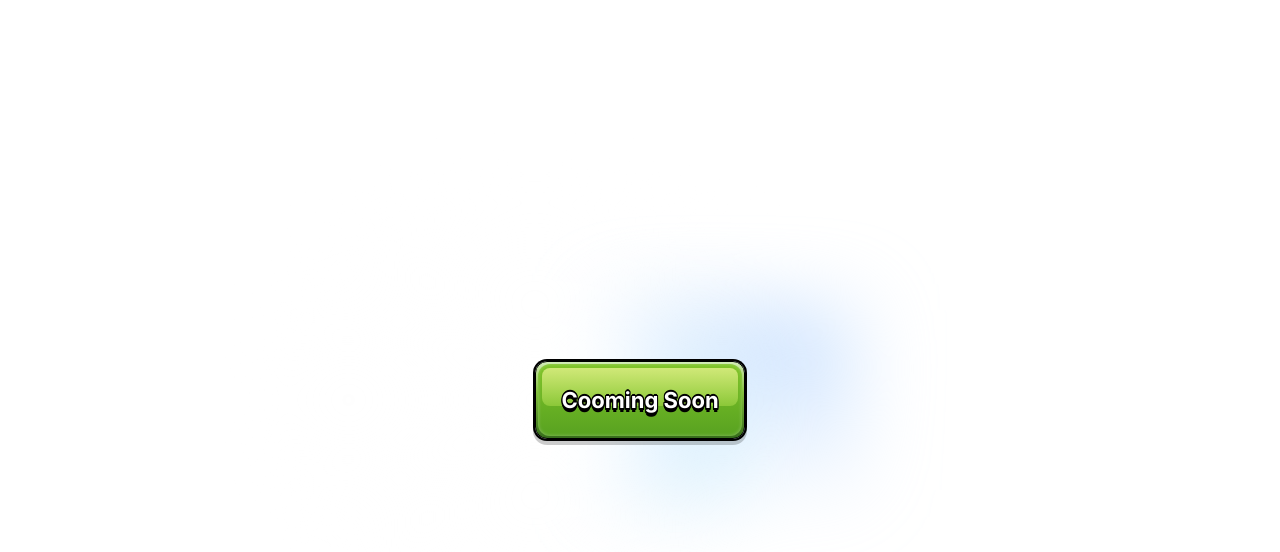
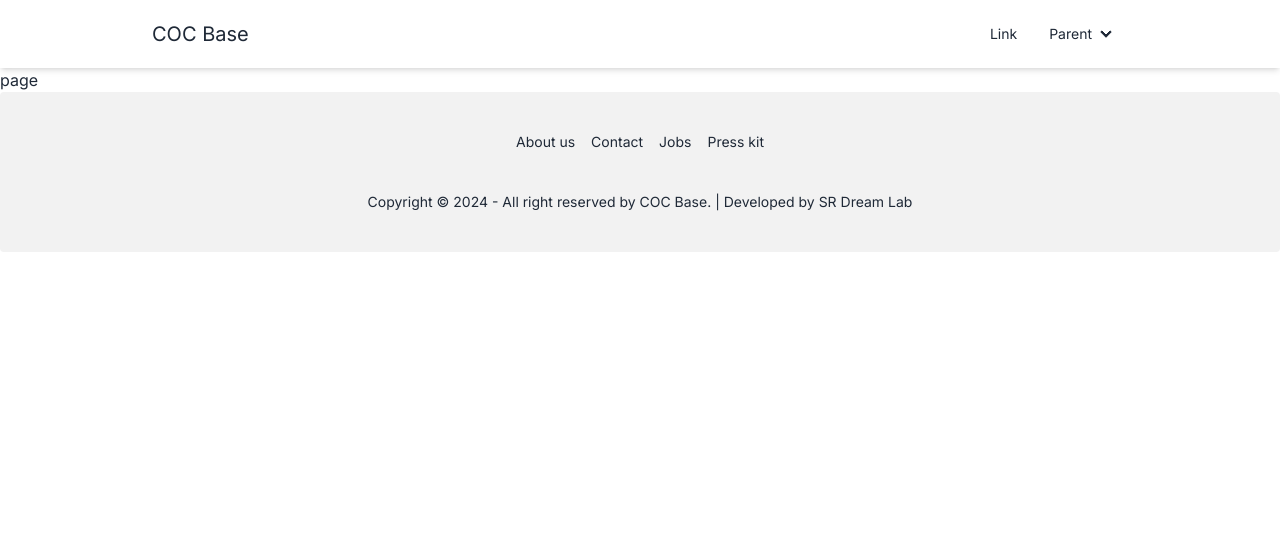
Before and after one commit to wapborhan/coc-base, a Next.js app: page / in a window 1280 px wide. Shown: the top 552 px of the page. Built offline with nearby package versions, Linux system fonts and the light colour scheme.

Commit message:
Header and Footer Setup

```diff
--- /dev/null
+++ b/src/app/(WithLayoot)/layout.js
@@ -0,0 +1,15 @@
+import Footer from "@/components/footer/Footer";
+import Header from "@/components/header/Header";
+import React from "react";
+
+const layout = ({ children }) => {
+  return (
+    <div>
+      <Header />
+      {children}
+      <Footer />
+    </div>
+  );
+};
+
+export default layout;
--- /dev/null
+++ b/src/app/(WithLayoot)/page.js
@@ -0,0 +1,7 @@
+import React from "react";
+
+const page = () => {
+  return <div>page</div>;
+};
+
+export default page;
--- a/src/app/layout.js
+++ b/src/app/layout.js
@@ -4,7 +4,7 @@ import "./globals.css";
 const inter = Inter({ subsets: ["latin"] });
 
 export const metadata = {
-  title: "Create Next App",
+  title: "COC Base",
   description: "Generated by create next app",
 };
 
--- /dev/null
+++ b/src/components/footer/Footer.jsx
@@ -0,0 +1,25 @@
+import Link from "next/link";
+import React from "react";
+
+const Footer = () => {
+  return (
+    <footer className="footer footer-center p-10 bg-base-200 text-base-content rounded">
+      <nav className="grid grid-flow-col gap-4">
+        <a className="link link-hover">About us</a>
+        <a className="link link-hover">Contact</a>
+        <a className="link link-hover">Jobs</a>
+        <a className="link link-hover">Press kit</a>
+      </nav>
+
+      <aside>
+        <p>
+          Copyright © {new Date().getFullYear()} - All right reserved by COC
+          Base. | Developed by{" "}
+          <Link href="http://www.srdreamlab.com">SR Dream Lab</Link>
+        </p>
+      </aside>
+    </footer>
+  );
+};
+
+export default Footer;
--- /dev/null
+++ b/src/components/header/Header.jsx
@@ -0,0 +1,33 @@
+const Header = () => {
+  return (
+    <div className="navbar bg-base-100 shadow-md">
+      <div className="container lg:mx-36 md:mx-16 mx-0">
+        <div className="flex-1">
+          <a className="text-xl">COC Base</a>
+        </div>
+        <div className="flex-none">
+          <ul className="menu menu-horizontal px-1">
+            <li>
+              <a>Link</a>
+            </li>
+            <li>
+              <details>
+                <summary>Parent</summary>
+                <ul className="p-2 bg-base-100 rounded-t-none">
+                  <li>
+                    <a>Link 1</a>
+                  </li>
+                  <li>
+                    <a>Link 2</a>
+                  </li>
+                </ul>
+              </details>
+            </li>
+          </ul>
+        </div>
+      </div>
+    </div>
+  );
+};
+
+export default Header;
```
Also changed, not shown: src/components/footer/page.js (renamed from src/app/page.js).
